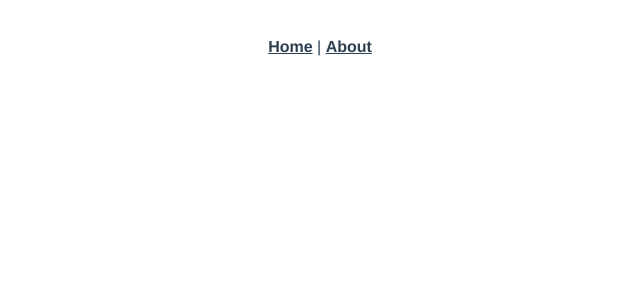
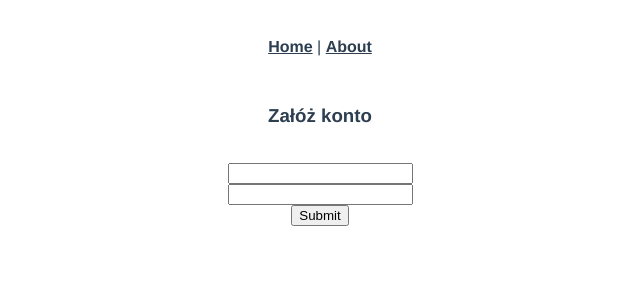
Before and after one commit to gerardd33/DesCards, a Vue app in the folder front/front_app/: page /register in a window 1280 px wide. Before the commit this address had no page. Shown: the top 300 px of the page, without its empty margins (320-960 px from the left). Built offline with nearby package versions, Linux system fonts and the light colour scheme.

Commit message:
Added register view

```diff
--- a/front/front_app/src/consts/messages.js
+++ b/front/front_app/src/consts/messages.js
@@ -1,4 +1,10 @@
-
+// pl
+// Login.vue
 export const loginTitle = 'Zaloguj się'
 export const wrongCredentials = 'Niepoprawny login lub hasło'
 export const loginError = 'Logowanie nie powiodło się'
+
+// Register.vue
+export const registerTitle = 'Załóż konto'
+export const accountCreated = 'Konto zostało utworzone'
+export const registerError = 'Nie udało się utworzyć konta'
--- a/front/front_app/src/router/index.js
+++ b/front/front_app/src/router/index.js
@@ -1,5 +1,6 @@
 import { createRouter, createWebHistory } from 'vue-router'
 import Login from '../views/Login.vue'
+import Register from '../views/Register.vue'
 import Decks from '../views/Decks.vue'
 
 const routes = [
@@ -7,6 +8,11 @@ const routes = [
     path: '/',
     name: 'Login',
     component: Login
+  },
+  {
+    path: '/register',
+    name: 'Register',
+    component: Register
   },
   {
     path: '/decks',
--- a/front/front_app/src/views/Login.vue
+++ b/front/front_app/src/views/Login.vue
@@ -3,6 +3,7 @@
     <login-form v-on:login="login"
       v-bind:message="message"
       v-bind:title="title"/>
+    <router-link to="/register">Załóż konto</router-link>
   </div>
 </template>
 
--- /dev/null
+++ b/front/front_app/src/views/Register.vue
@@ -0,0 +1,47 @@
+<template>
+  <div class="login-container">
+    <login-form v-on:login="register"
+      v-bind:message="message"
+      v-bind:title="title"/>
+  </div>
+</template>
+
+<script>
+// @ is an alias to /src
+import LoginForm from '@/components/LoginForm.vue'
+import { registerTitle, accountCreated, registerError } from '@/consts/messages.js'
+import axios from 'axios'
+
+export default {
+  name: 'Home',
+  data: function() {
+    return {
+      test: 0,
+      message: '',
+      title: registerTitle
+    }
+  },
+  components: {
+    'login-form': LoginForm
+  },
+  methods: {
+    register: function(username, password) {
+      var vm = this
+      axios.post('/api/register',
+                {username,
+                 password})
+      .then(function (response) {
+          if (response.status === 200) {
+            vm.message = accountCreated
+          } else {
+            vm.message = registerError
+          }
+      })
+      .catch(function () {
+        vm.message = registerError
+        // TODO more specific error(username already taken)
+      })
+    }
+  }
+}
+</script>
```
